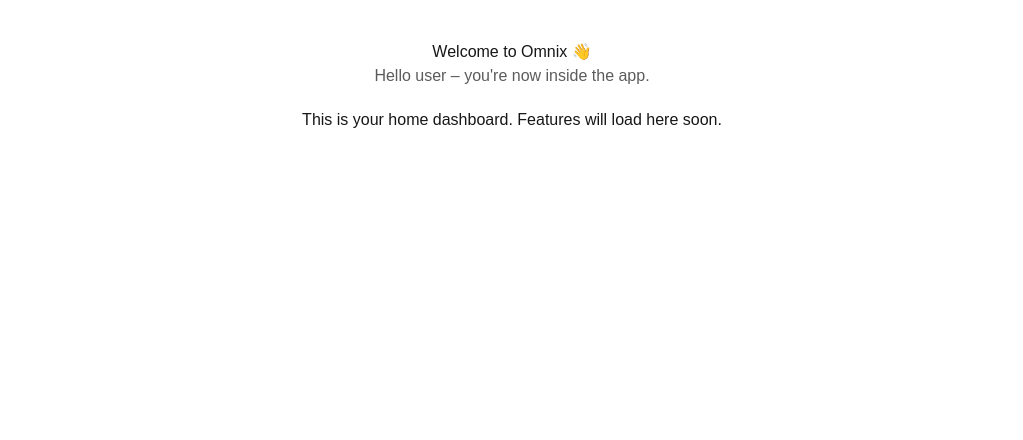
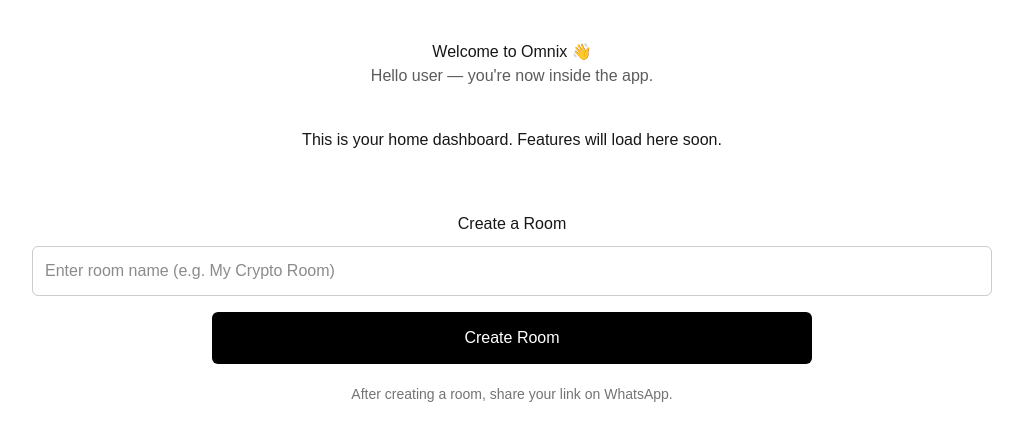
Before and after one commit to Srubin18/omnix-app, a Next.js app: page /home in a window 1280 px wide. Shown: the top 440 px of the page, without its empty margins (128-1151 px from the left). Built offline with nearby package versions, Linux system fonts and the light colour scheme.

Commit message:
Update page.tsx

```diff
--- a/app/home/page.tsx
+++ b/app/home/page.tsx
@@ -1,7 +1,12 @@
+"use client";
+
+import React from "react";
+
 export default function HomePage() {
+  // Load stored user
   const user =
     typeof window !== "undefined"
-      ? JSON.parse(localStorage.getItem("omnix-user") || "{}")
+      ? JSON.parse(localStorage.getItem("omnix-user")) || {}
       : {};
 
   return (
@@ -13,13 +18,60 @@
       }}
     >
       <h1>Welcome to Omnix 👋</h1>
+
       <p style={{ opacity: 0.7 }}>
-        Hello {user.username || "user"} – you're now inside the app.
+        Hello {user.username || "user"} — you're now inside the app.
       </p>
 
-      <p style={{ marginTop: "20px" }}>
+      <p style={{ marginTop: "40px" }}>
         This is your home dashboard. Features will load here soon.
       </p>
+
+      <div style={{ marginTop: "60px" }}>
+        <h2>Create a Room</h2>
+
+        <input
+          id="roomName"
+          placeholder="Enter room name (e.g. My Crypto Room)"
+          style={{
+            padding: "12px",
+            fontSize: "16px",
+            width: "80%",
+            marginTop: "10px",
+            border: "1px solid #ccc",
+            borderRadius: "6px",
+          }}
+        />
+
+        <button
+          onClick={() => {
+            const name = document.getElementById("roomName").value;
+            if (!name) return alert("Please enter a room name");
+
+            const roomUrl = `https://omnix-app.vercel.app/room/${encodeURIComponent(
+              name
+            )}`;
+
+            navigator.clipboard.writeText(roomUrl);
+            alert("Room created! Link copied:\n\n" + roomUrl);
+          }}
+          style={{
+            marginTop: "16px",
+            padding: "14px",
+            background: "black",
+            color: "white",
+            borderRadius: "6px",
+            cursor: "pointer",
+            width: "50%",
+          }}
+        >
+          Create Room
+        </button>
+
+        <p style={{ marginTop: "20px", fontSize: "14px", opacity: 0.6 }}>
+          After creating a room, share your link on WhatsApp.
+        </p>
+      </div>
     </main>
   );
 }
```
